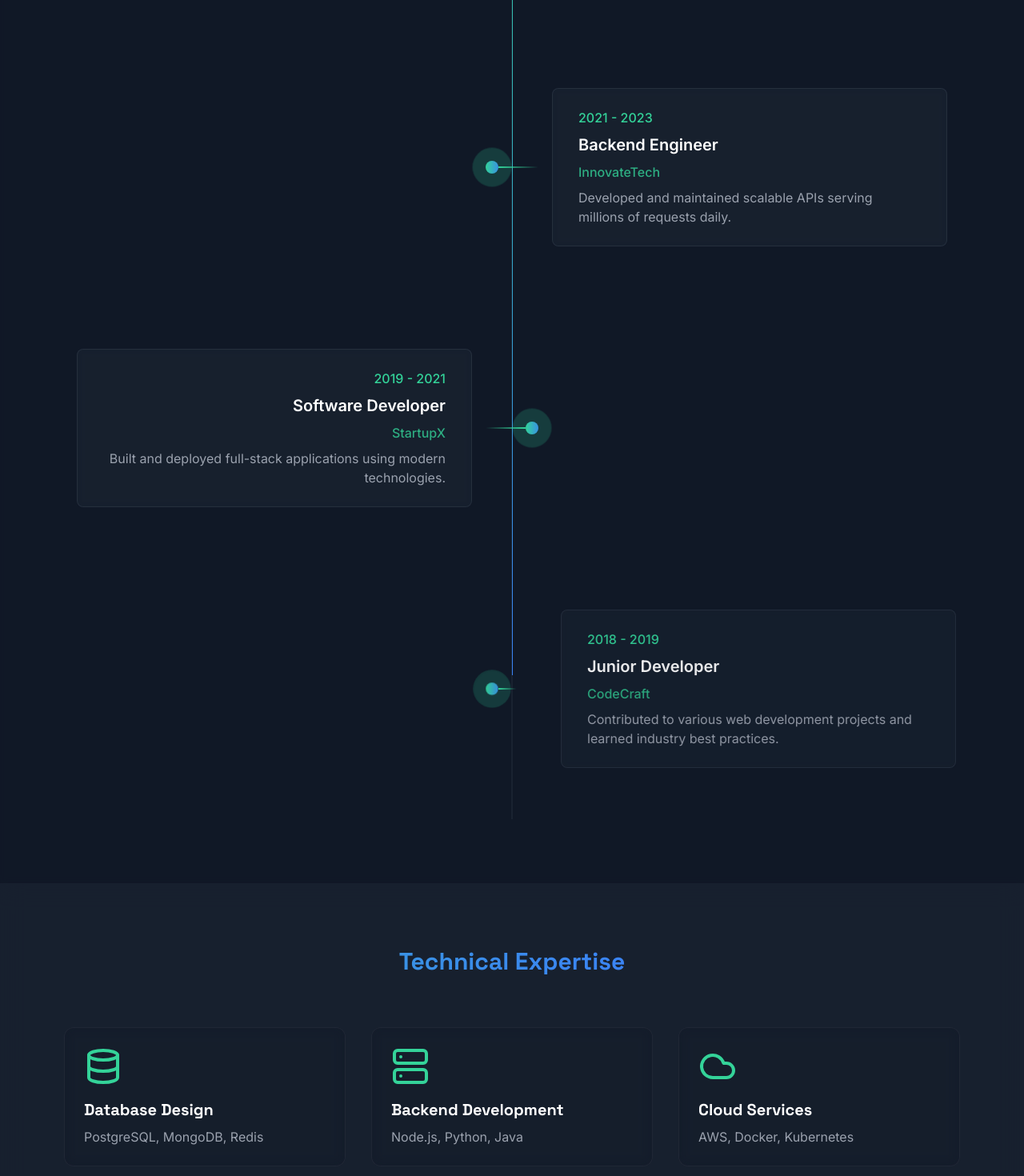
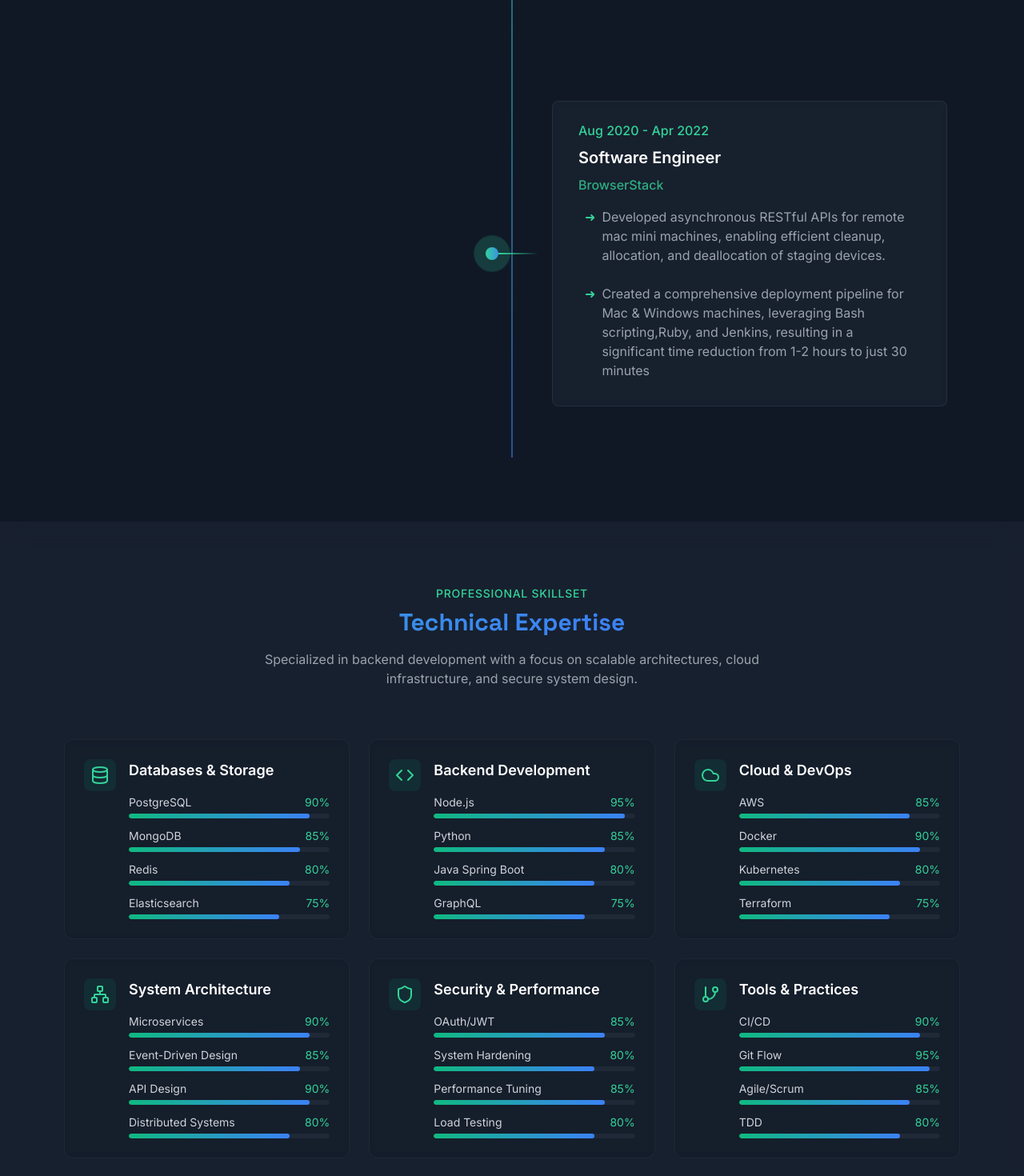
Before and after one commit to lakhanjindam/portfolio-website, a React (Vite) app: page / in a window 1280 px wide. Shown: the part 1300-2770 px from the top of the page at 80% size. Built offline with nearby package versions, Linux system fonts and the light colour scheme.

Commit message:
refactor: enhance skills section and other minor fixes

```diff
--- /dev/null
+++ b/src/components/Hero.css
@@ -0,0 +1,44 @@
+@import url('https://fonts.googleapis.com/css2?family=Dancing+Script&display=swap');
+
+.handwriting {
+  font-family: 'Dancing Script', cursive; /* Handwriting font */
+  font-size: 2.5rem; /* Adjust size as needed */
+  opacity: 0; /* Start invisible */
+  transform: translateY(20px); /* Start slightly below */
+  animation: handwriting 2s forwards; /* Animation duration and direction */
+}
+
+@keyframes handwriting {
+  to {
+    opacity: 1; /* Fade in */
+    transform: translateY(0); /* Move to normal position */
+  }
+}
+
+.handwriting {
+  opacity: 1; /* Start visible */
+}
+
+.svg-path {
+  animation: draw 4s forwards; /* Animation duration */
+}
+
+@keyframes draw {
+  to {
+    stroke-dashoffset: 0; /* Draw the path */
+  }
+}
+
+.rating-bar {
+  display: flex;
+}
+
+.star {
+  font-size: 1.5rem; /* Adjust size as needed */
+  color: gray; /* Default color for unfilled stars */
+  margin-right: 4px; /* Space between stars */
+}
+
+.star.filled {
+  color: gold; /* Color for filled stars */
+}
--- a/src/components/Skills.tsx
+++ b/src/components/Skills.tsx
@@ -1,44 +1,49 @@
-import React from 'react';
 import { motion } from 'framer-motion';
-import { Database, Server, Cloud, Lock, GitBranch, Terminal } from 'lucide-react';
-
-const skills = [
-  { icon: Database, name: 'Database Design', description: 'PostgreSQL, MongoDB, Redis' },
-  { icon: Server, name: 'Backend Development', description: 'Node.js, Python, Java' },
-  { icon: Cloud, name: 'Cloud Services', description: 'AWS, Docker, Kubernetes' },
-  { icon: Lock, name: 'Security', description: 'OAuth, JWT, Encryption' },
-  { icon: GitBranch, name: 'Version Control', description: 'Git, CI/CD, DevOps' },
-  { icon: Terminal, name: 'System Design', description: 'Microservices, API Design' },
-];
+import { SkillCategory } from './skills/skillsCategory';
+import { skillsData } from './skills/skillsData';
 
 const Skills = () => {
   return (
     <section className="py-20 bg-gray-800/50 backdrop-blur-lg" id="skills">
       <div className="max-w-6xl mx-auto px-4">
-        <motion.h2
-          className="text-3xl font-grotesk font-bold text-center text-gradient mb-16"
+        <div className="text-center mb-16">
+          <motion.p
+            className="text-emerald-400 text-sm font-medium tracking-wider uppercase mb-2"
             initial={{ opacity: 0, y: 20 }}
             whileInView={{ opacity: 1, y: 0 }}
             viewport={{ once: true }}
-          transition={{ duration: 0.6 }}
+            transition={{ duration: 0.5 }}
+          >
+            Professional Skillset
+          </motion.p>
+          <motion.h2
+            className="text-3xl font-grotesk font-bold text-gradient"
+            initial={{ opacity: 0, y: 20 }}
+            whileInView={{ opacity: 1, y: 0 }}
+            viewport={{ once: true }}
+            transition={{ duration: 0.5, delay: 0.1 }}
           >
             Technical Expertise
           </motion.h2>
-        <div className="grid grid-cols-1 md:grid-cols-2 lg:grid-cols-3 gap-8">
-          {skills.map((skill, index) => (
-            <motion.div
-              key={index}
-              className="group p-6 bg-gray-900/50 backdrop-blur rounded-xl border border-white/5 hover:border-emerald-500/50 transition-colors duration-300"
+          <motion.p
+            className="mt-4 text-gray-400 max-w-2xl mx-auto"
             initial={{ opacity: 0, y: 20 }}
             whileInView={{ opacity: 1, y: 0 }}
             viewport={{ once: true }}
-              transition={{ duration: 0.6, delay: index * 0.1 }}
-              whileHover={{ y: -5 }}
+            transition={{ duration: 0.5, delay: 0.2 }}
           >
-              <skill.icon className="w-12 h-12 text-emerald-400 mb-4 group-hover:text-emerald-300 transition-colors duration-300" />
-              <h3 className="text-xl font-grotesk font-semibold text-white mb-2">{skill.name}</h3>
-              <p className="text-gray-400">{skill.description}</p>
-            </motion.div>
+            Specialized in backend development with a focus on scalable architectures,
+            cloud infrastructure, and secure system design.
+          </motion.p>
+        </div>
+
+        <div className="grid grid-cols-1 md:grid-cols-2 lg:grid-cols-3 gap-6">
+          {skillsData.map((category, index) => (
+            <SkillCategory
+              key={index}
+              index={index}
+              {...category}
+            />
           ))}
         </div>
       </div>
--- /dev/null
+++ b/src/components/skills/skillsCategory.tsx
@@ -0,0 +1,71 @@
+import React from 'react';
+import { motion } from 'framer-motion';
+import { LucideIcon } from 'lucide-react';
+import { cn } from '../../utils/cn';
+
+interface SkillCategoryProps {
+  icon: LucideIcon;
+  title: string;
+  skills: {
+    name: string;
+    level: number;
+    rating: number;
+  }[];
+  index: number;
+}
+
+export const SkillCategory: React.FC<SkillCategoryProps> = ({
+  icon: Icon,
+  title,
+  skills,
+  index,
+}) => {
+  return (
+    <motion.div
+      initial={{ opacity: 0, y: 20 }}
+      whileInView={{ opacity: 1, y: 0 }}
+      viewport={{ once: true }}
+      transition={{ duration: 0.5, delay: index * 0.1 }}
+      className="group relative p-6 bg-gray-900/50 backdrop-blur-sm rounded-xl border border-white/5"
+    >
+      <div className="flex items-start gap-4">
+        <div className="p-2 rounded-lg bg-emerald-500/10">
+          <Icon className="w-6 h-6 text-emerald-400" />
+        </div>
+        <div className="flex-1">
+          <h3 className="text-lg font-semibold text-white mb-4">{title}</h3>
+          <div className="space-y-3">
+            {skills.map((skill, idx) => (
+              <div key={idx} className="space-y-1">
+                <div className="flex justify-between text-sm">
+                  <span className="text-gray-300">{skill.name}</span>
+                  <span className="text-emerald-400">{skill.level}%</span>
+                </div>
+                <div className="h-1.5 bg-gray-800 rounded-full overflow-hidden">
+                  <motion.div
+                    className={cn(
+                      "h-full rounded-full",
+                      "bg-gradient-to-r from-emerald-500 to-blue-500"
+                    )}
+                    initial={{ width: 0 }}
+                    whileInView={{ width: `${skill.level}%` }}
+                    viewport={{ once: true }}
+                    transition={{ duration: 1, delay: 0.2 + idx * 0.1 }}
+                  />
+                </div>
+                {/* <div className="skill-category mt-2">
+                  <h3 className="text-xl font-grotesk font-semibold text-white mb-2">{skill.name}</h3>
+                  <div className="rating-bar">
+                    {[...Array(5)].map((_, index) => (
+                      <span key={index} className={`star ${index < skill.rating ? 'filled' : ''}`}>★</span>
+                    ))}
+                  </div>
+                </div> */}
+              </div>
+            ))}
+          </div>
+        </div>
+      </div>
+    </motion.div>
+  );
+};
--- /dev/null
+++ b/src/components/skills/skillsData.tsx
@@ -0,0 +1,71 @@
+import {
+    Database,
+    Cloud,
+    Code,
+    GitBranch,
+    Network,
+    Shield
+  } from 'lucide-react';
+
+  export const skillsData = [
+    {
+      icon: Database,
+      title: 'Databases & Storage',
+      skills: [
+        { name: 'PostgreSQL', level: 90, rating: 5 },
+        { name: 'MongoDB', level: 85, rating: 4 },
+        { name: 'Redis', level: 80, rating: 3 },
+        { name: 'Elasticsearch', level: 75, rating: 2 },
+      ],
+    },
+    {
+      icon: Code,
+      title: 'Backend Development',
+      skills: [
+        { name: 'Node.js', level: 95, rating: 5 },
+        { name: 'Python', level: 85, rating: 4 },
+        { name: 'Java Spring Boot', level: 80, rating: 3 },
+        { name: 'GraphQL', level: 75, rating: 2 },
+      ],
+    },
+    {
+      icon: Cloud,
+      title: 'Cloud & DevOps',
+      skills: [
+        { name: 'AWS', level: 85, rating: 4 },
+        { name: 'Docker', level: 90, rating: 5 },
+        { name: 'Kubernetes', level: 80, rating: 3 },
+        { name: 'Terraform', level: 75, rating: 2 },
+      ],
+    },
+    {
+      icon: Network,
+      title: 'System Architecture',
+      skills: [
+        { name: 'Microservices', level: 90, rating: 5 },
+        { name: 'Event-Driven Design', level: 85, rating: 4 },
+        { name: 'API Design', level: 90, rating: 5 },
+        { name: 'Distributed Systems', level: 80, rating: 3 },
+      ],
+    },
+    {
+      icon: Shield,
+      title: 'Security & Performance',
+      skills: [
+        { name: 'OAuth/JWT', level: 85, rating: 4 },
+        { name: 'System Hardening', level: 80, rating: 3 },
+        { name: 'Performance Tuning', level: 85, rating: 4 },
+        { name: 'Load Testing', level: 80, rating: 3 },
+      ],
+    },
+    {
+      icon: GitBranch,
+      title: 'Tools & Practices',
+      skills: [
+        { name: 'CI/CD', level: 90, rating: 5 },
+        { name: 'Git Flow', level: 95, rating: 5 },
+        { name: 'Agile/Scrum', level: 85, rating: 4 },
+        { name: 'TDD', level: 80, rating: 3 },
+      ],
+    },
+  ];
--- a/src/components/timeline/TimelineItem.tsx
+++ b/src/components/timeline/TimelineItem.tsx
@@ -60,7 +60,14 @@ const TimelineItem: React.FC<TimelineItemProps> = ({
           <span className="text-emerald-400 font-medium block text-sm sm:text-base">{duration}</span>
           <h3 className="text-lg sm:text-xl font-bold text-white">{title}</h3>
           <p className="text-emerald-400/80 font-medium text-sm sm:text-base">{company}</p>
-          <p className="text-gray-400 text-sm sm:text-base">{description}</p>
+          <ul className="text-gray-400 text-sm sm:text-base space-y-2">
+            {description.split('\n').map((line, idx) => (
+              <li key={idx} className="flex items-start gap-2 p-2 hover:bg-gray-800 transition-colors">
+                <span className="text-emerald-400">➜</span>
+                <span>{line}</span>
+              </li>
+            ))}
+          </ul>
         </motion.div>
 
         <div className="w-full h-full hidden sm:block" />
--- a/src/data.ts
+++ b/src/data.ts
@@ -32,30 +32,20 @@ const heroSectionDescription = `Specialized in building scalable microservices a
 // Sample data
 const experiences: Experience[] = [
     {
-        duration: '2023 - Present',
-        title: 'Senior Backend Engineer',
-        company: 'TechCorp',
-        description: 'Leading the development of microservices architecture and implementing cloud-native solutions.',
+        duration: 'May 2022 - Present',
+        title: 'Senior SoftwareEngineer',
+        company: 'Twilio',
+        description: `Building and developing cloud-native applications using Golang for Kuberenetes Ecosystem.`,
       },
       {
-        duration: '2021 - 2023',
-        title: 'Backend Engineer',
-        company: 'InnovateTech',
-        description: 'Developed and maintained scalable APIs serving millions of requests daily.',
-      },
-      {
-        duration: '2019 - 2021',
-        title: 'Software Developer',
-        company: 'StartupX',
-        description: 'Built and deployed full-stack applications using modern technologies.',
-      },
-      {
-        duration: '2018 - 2019',
-        title: 'Junior Developer',
-        company: 'CodeCraft',
-        description: 'Contributed to various web development projects and learned industry best practices.',
+        duration: 'Aug 2020 - Apr 2022',
+        title: 'Software Engineer',
+        company: 'BrowserStack',
+        description: `Developed asynchronous RESTful APIs for remote mac mini machines, enabling efficient cleanup, allocation, and deallocation of staging devices.
+                      Created a comprehensive deployment pipeline for Mac & Windows machines, leveraging Bash scripting,Ruby, and Jenkins, resulting in a significant time reduction from 1-2 hours to just 30 minutes`,
       },
 ];
+
 
 const projects: Project[] = [
     {
@@ -85,12 +75,12 @@ const skills: Skill[] = [
     {
         icon: Database,
         name: 'Database Design',
-        description: 'PostgreSQL, MongoDB, Redis',
+        description: 'PostgreSQL, MongoDB, Redis, MySQL',
     },
     {
         icon: Server,
         name: 'Backend Development',
-        description: 'Node.js, Python, Java',
+        description: 'Golang, Python, Ruby, Node.js',
     },
     {
         icon: Cloud,
@@ -105,12 +95,12 @@ const skills: Skill[] = [
     {
         icon: GitBranch,
         name: 'Version Control',
-        description: 'Git, CI/CD, DevOps',
+        description: 'Git, CI/CD, DevOps, GitHub',
     },
     {
         icon: Terminal,
         name: 'System Design',
-        description: 'Microservices, API Design',
+        description: 'Microservices, API Design, Distributed Systems',
     },
 ];
 
```
Also changed, not shown: src/components/Hero.tsx (+26 -2 lines). Lines whose indentation alone changed are shown as unchanged.
